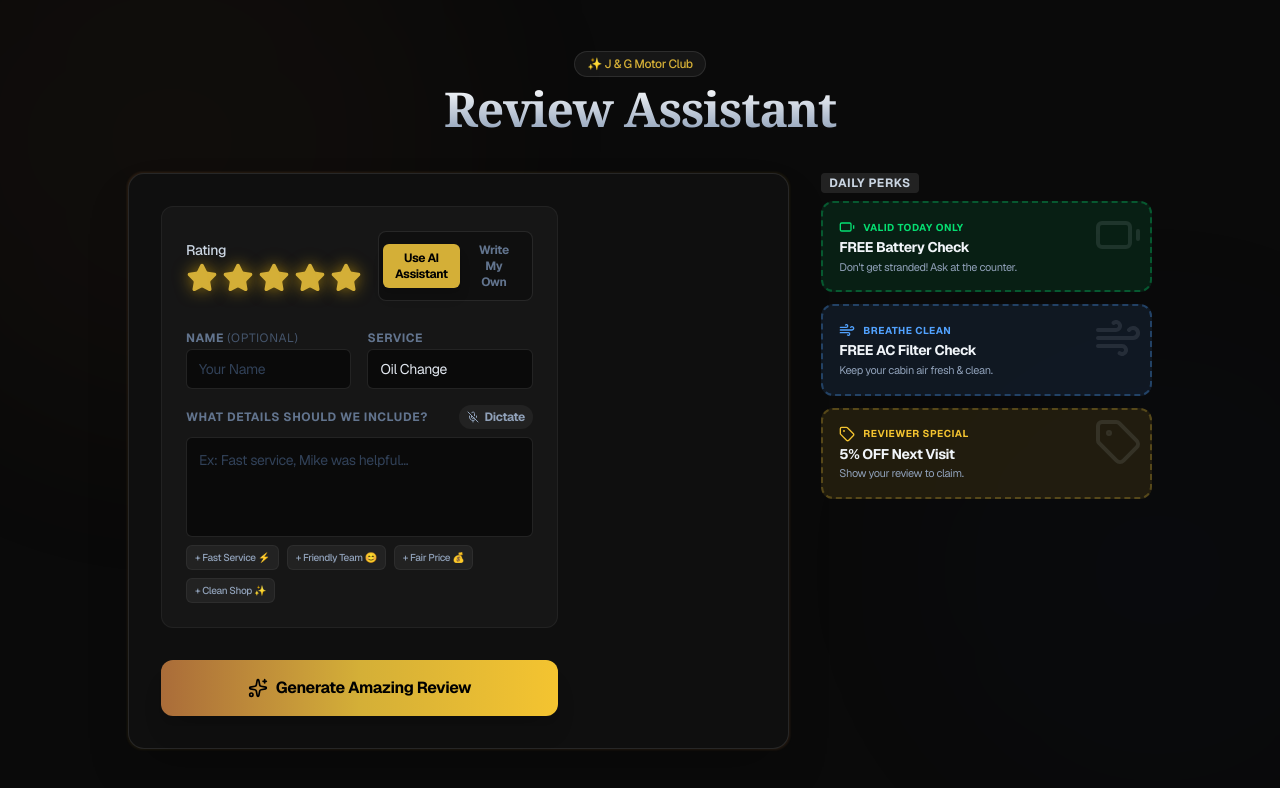
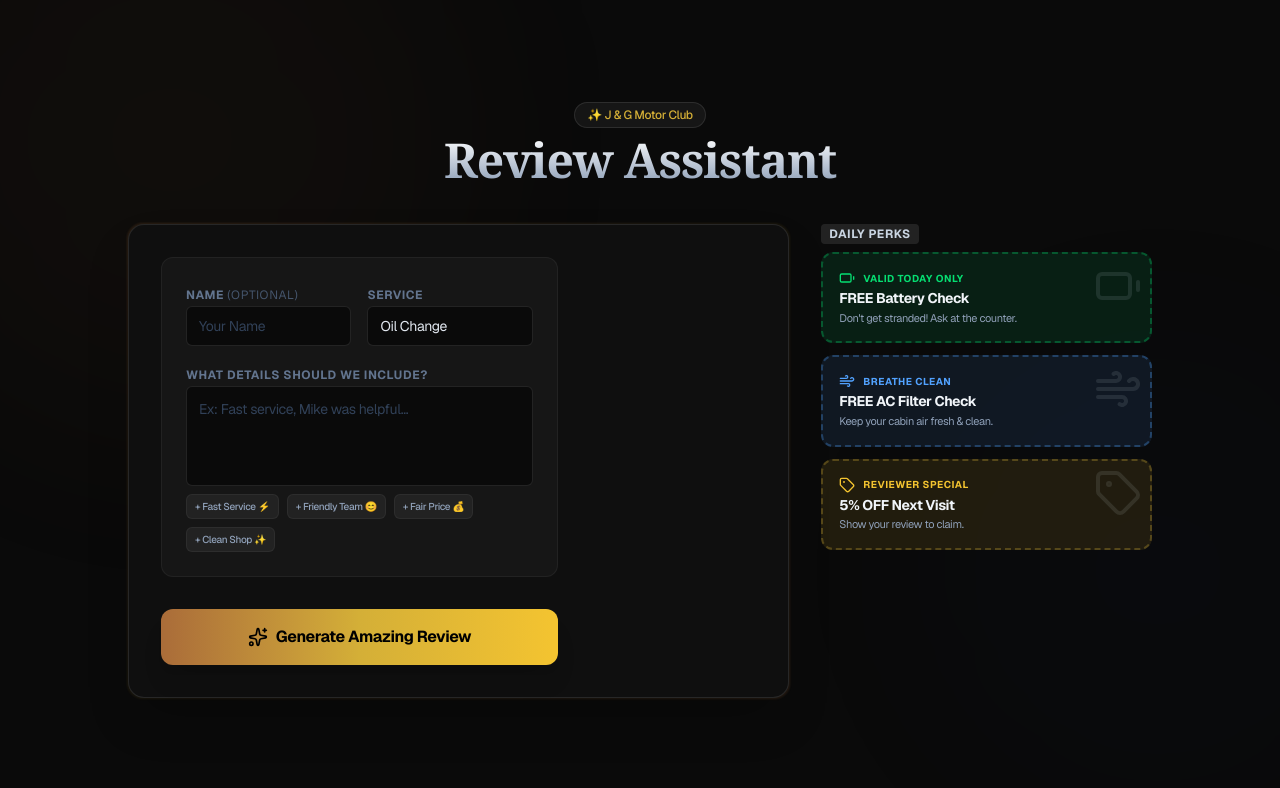
Before and after one commit to siddharth175/jg-motor-club-reviews, a Next.js app: page / in a window 1280 px wide. Both pictures are taken after a click on the button 458 px from the left and 452 px from the top of the page. Shown: the top 788 px of the page. Built offline with nearby package versions, Linux system fonts and the light colour scheme.

Commit message:
Simplify ReviewForm: Remove stars, mic, and manual toggle

```diff
--- a/src/components/ReviewForm.tsx
+++ b/src/components/ReviewForm.tsx
@@ -1,8 +1,7 @@
 "use client";
 
-import React, { useState, useEffect, useRef } from "react";
-import { Loader2, Sparkles, Mic, MicOff, Star, Copy } from "lucide-react";
-import { RewardSidebar } from "./RewardSelector";
+import React, { useState } from "react";
+import { Loader2, Sparkles } from "lucide-react";
 
 const SERVICES = [
     "Oil Change",
@@ -19,37 +18,14 @@ export type ReviewData = {
     name: string;
     service: string;
     experience: string;
-    rating: number;
-    mode: "ai" | "manual";
+    rating: number; // defaulting to 5 internal
+    mode: "ai"; // locked to ai
 };
 
 interface ReviewFormProps {
     onGenerate: (data: ReviewData) => void;
     isLoading: boolean;
 }
-
-const StarRating = ({ rating, setRating }: { rating: number; setRating: (r: number) => void }) => {
-    return (
-        <div className="flex items-center space-x-1">
-            {[1, 2, 3, 4, 5].map((star) => (
-                <button
-                    key={star}
-                    type="button"
-                    onClick={() => setRating(star)}
-                    className="focus:outline-none transition-transform hover:scale-110 active:scale-95"
-                >
-                    <Star
-                        className={`w-8 h-8 ${star <= rating
-                            ? "fill-gold-500 text-gold-500 drop-shadow-[0_0_8px_rgba(234,179,8,0.6)]"
-                            : "fill-transparent text-slate-600 hover:text-gold-500/50"
-                            }`}
-                        strokeWidth={1.5}
-                    />
-                </button>
-            ))}
-        </div>
-    );
-};
 
 export const ReviewForm: React.FC<ReviewFormProps> = ({
     onGenerate,
@@ -58,77 +34,19 @@ export const ReviewForm: React.FC<ReviewFormProps> = ({
     const [name, setName] = useState("");
     const [service, setService] = useState<string>(SERVICES[0]);
     const [experience, setExperience] = useState("");
-    const [rating, setRating] = useState(5);
-    const [mode, setMode] = useState<"ai" | "manual">("ai");
-    const [isListening, setIsListening] = useState(false);
     const [error, setError] = useState("");
-
-    // Recognition ref
-    const recognitionRef = useRef<any>(null);
-
-    useEffect(() => {
-        if (typeof window !== "undefined") {
-            const SpeechRecognition = (window as any).SpeechRecognition || (window as any).webkitSpeechRecognition;
-            if (SpeechRecognition) {
-                recognitionRef.current = new SpeechRecognition();
-                recognitionRef.current.continuous = true;
-                recognitionRef.current.interimResults = true;
-
-                recognitionRef.current.onresult = (event: any) => {
-                    let finalTranscript = "";
-                    for (let i = event.resultIndex; i < event.results.length; ++i) {
-                        if (event.results[i].isFinal) {
-                            finalTranscript += event.results[i][0].transcript;
-                        }
-                    }
-                    if (finalTranscript) {
-                        setExperience((prev) => prev + (prev ? " " : "") + finalTranscript);
-                    }
-                };
-
-                recognitionRef.current.onerror = (event: any) => {
-                    console.error("Speech recognition error", event.error);
-                    setIsListening(false);
-                };
-
-                recognitionRef.current.onend = () => {
-                    // Only stop logic handled by button, but if it stops automatically:
-                    setIsListening(false);
-                };
-            }
-        }
-    }, []);
-
-    const toggleListening = () => {
-        if (!recognitionRef.current) {
-            alert("Voice input is not supported in this browser. Please try Chrome or Safari.");
-            return;
-        }
-
-        if (isListening) {
-            recognitionRef.current.stop();
-            setIsListening(false);
-        } else {
-            recognitionRef.current.start();
-            setIsListening(true);
-        }
-    };
 
     const handleSubmit = (e: React.FormEvent) => {
         e.preventDefault();
         setError("");
 
-        if (!experience.trim() && mode === 'ai') {
+        if (!experience.trim()) {
             setError("Please share a bit about your experience so we can help write your review!");
             return;
         }
 
-        if (!experience.trim() && mode === 'manual') {
-            setError("Please write your review first!");
-            return;
-        }
-
-        onGenerate({ name, service, experience, rating, mode });
+        // Always defaults to 5 stars and AI mode now
+        onGenerate({ name, service, experience, rating: 5, mode: "ai" });
     };
 
     const addTag = (tag: string) => {
@@ -140,36 +58,6 @@ export const ReviewForm: React.FC<ReviewFormProps> = ({
             {/* LEFT COLUMN: FORM */}
             <form onSubmit={handleSubmit} className="w-full lg:w-2/3 space-y-8">
                 <div className="space-y-6 bg-[#161616] p-6 rounded-xl border border-white/5">
-                    {/* Mode Toggle & Rating */}
-                    <div className="flex flex-col sm:flex-row sm:items-center justify-between gap-4">
-                        <div className="space-y-1">
-                            <label className="text-sm font-medium text-slate-300">Rating</label>
-                            <StarRating rating={rating} setRating={setRating} />
-                        </div>
-
-                        <div className="bg-[#0F0F0F] p-1 rounded-lg border border-white/10 flex items-center">
-                            <button
-                                type="button"
-                                onClick={() => setMode("ai")}
-                                className={`px-3 py-1.5 rounded-md text-xs font-bold transition-all ${mode === "ai"
-                                    ? "bg-gold-500 text-black shadow-lg"
-                                    : "text-slate-500 hover:text-slate-300"
-                                    }`}
-                            >
-                                Use AI Assistant
-                            </button>
-                            <button
-                                type="button"
-                                onClick={() => setMode("manual")}
-                                className={`px-3 py-1.5 rounded-md text-xs font-bold transition-all ${mode === "manual"
-                                    ? "bg-slate-700 text-white shadow-lg"
-                                    : "text-slate-500 hover:text-slate-300"
-                                    }`}
-                            >
-                                Write My Own
-                            </button>
-                        </div>
-                    </div>
 
                     <div className="space-y-4">
                         {/* Name & Service Row */}
@@ -212,44 +100,22 @@ export const ReviewForm: React.FC<ReviewFormProps> = ({
 
                         {/* Experience Area */}
                         <div className="space-y-2">
-                            <div className="flex items-center justify-between">
                             <label htmlFor="experience" className="text-xs uppercase tracking-wider text-slate-500 font-bold">
-                                    {mode === 'ai' ? "What details should we include?" : "Your Review"}
+                                What details should we include?
                             </label>
-                                <button
-                                    type="button"
-                                    onClick={toggleListening}
-                                    className={`flex items-center space-x-1.5 px-2 py-1 rounded-full text-xs font-bold transition-all ${isListening
-                                        ? "bg-red-500/20 text-red-400 animate-pulse border border-red-500/50"
-                                        : "bg-white/5 text-slate-400 hover:bg-white/10 hover:text-gold-400"
-                                        }`}
-                                >
-                                    {isListening ? <Mic className="w-3 h-3" /> : <MicOff className="w-3 h-3" />}
-                                    <span>{isListening ? "Listening..." : "Dictate"}</span>
-                                </button>
-                            </div>
 
                             <div className="relative group">
                                 <textarea
                                     id="experience"
                                     className="flex min-h-[100px] w-full rounded-md border border-white/10 bg-[#0a0a0a] px-3 py-3 text-sm text-slate-200 placeholder:text-slate-700 focus:border-gold-500/50 focus:outline-none focus:ring-1 focus:ring-gold-500/50 transition-all resize-none"
-                                    placeholder={mode === 'ai' ? "Ex: Fast service, Mike was helpful..." : "Write your review here..."}
+                                    placeholder="Ex: Fast service, Mike was helpful..."
                                     value={experience}
                                     onChange={(e) => setExperience(e.target.value)}
                                     disabled={isLoading}
                                 />
-                                {/* Onboarding Hint */}
-                                {!experience && !isListening && (
-                                    <div className="absolute top-3 right-3 pointer-events-none opacity-0 group-hover:opacity-100 transition-opacity duration-500">
-                                        <span className="text-[10px] text-gold-500/50 bg-gold-900/10 px-2 py-1 rounded border border-gold-500/10">
-                                            Tip: Try the mic! 🎙️
-                                        </span>
-                                    </div>
-                                )}
                             </div>
 
                             {/* Quick Tags */}
-                            {mode === 'ai' && (
                             <div className="flex flex-wrap gap-2">
                                 {["Fast Service ⚡", "Friendly Team 😊", "Fair Price 💰", "Clean Shop ✨"].map(tag => (
                                     <button
@@ -262,7 +128,6 @@ export const ReviewForm: React.FC<ReviewFormProps> = ({
                                     </button>
                                 ))}
                             </div>
-                            )}
 
                             {error && <p className="text-sm text-red-400 font-medium animate-pulse">{error}</p>}
                         </div>
@@ -271,30 +136,20 @@ export const ReviewForm: React.FC<ReviewFormProps> = ({
 
                 <button
                     type="submit"
-                    className={`group relative inline-flex h-14 w-full items-center justify-center rounded-xl px-8 text-base font-bold shadow-xl transition-all hover:scale-[1.01] active:scale-[0.99] disabled:pointer-events-none disabled:opacity-50 overflow-hidden ${mode === "ai"
-                        ? "bg-gradient-to-r from-gold-600 via-gold-500 to-gold-400 text-black shadow-gold-900/20 hover:shadow-gold-500/20"
-                        : "bg-slate-100 text-black hover:bg-white shadow-white/10"
-                        }`}
+                    className="group relative inline-flex h-14 w-full items-center justify-center rounded-xl px-8 text-base font-bold shadow-xl transition-all hover:scale-[1.01] active:scale-[0.99] disabled:pointer-events-none disabled:opacity-50 overflow-hidden bg-gradient-to-r from-gold-600 via-gold-500 to-gold-400 text-black shadow-gold-900/20 hover:shadow-gold-500/20"
                     disabled={isLoading}
                 >
                     <div className="absolute inset-0 bg-white/20 translate-y-full group-hover:translate-y-0 transition-transform duration-300 ease-out pointer-events-none" />
                     {isLoading ? (
                         <>
                             <Loader2 className="mr-2 h-5 w-5 animate-spin" />
-                            {mode === 'ai' ? "Magic in progress..." : "Preparing..."}
+                            Magic in progress...
                         </>
                     ) : (
-                        mode === 'ai' ? (
                         <>
                             <Sparkles className="mr-2 h-5 w-5" />
                             Generate Amazing Review
                         </>
-                        ) : (
-                            <>
-                                <Copy className="mr-2 h-5 w-5" />
-                                Continue to Post
-                            </>
-                        )
                     )}
                 </button>
             </form>
```
Lines whose indentation alone changed are shown as unchanged.
